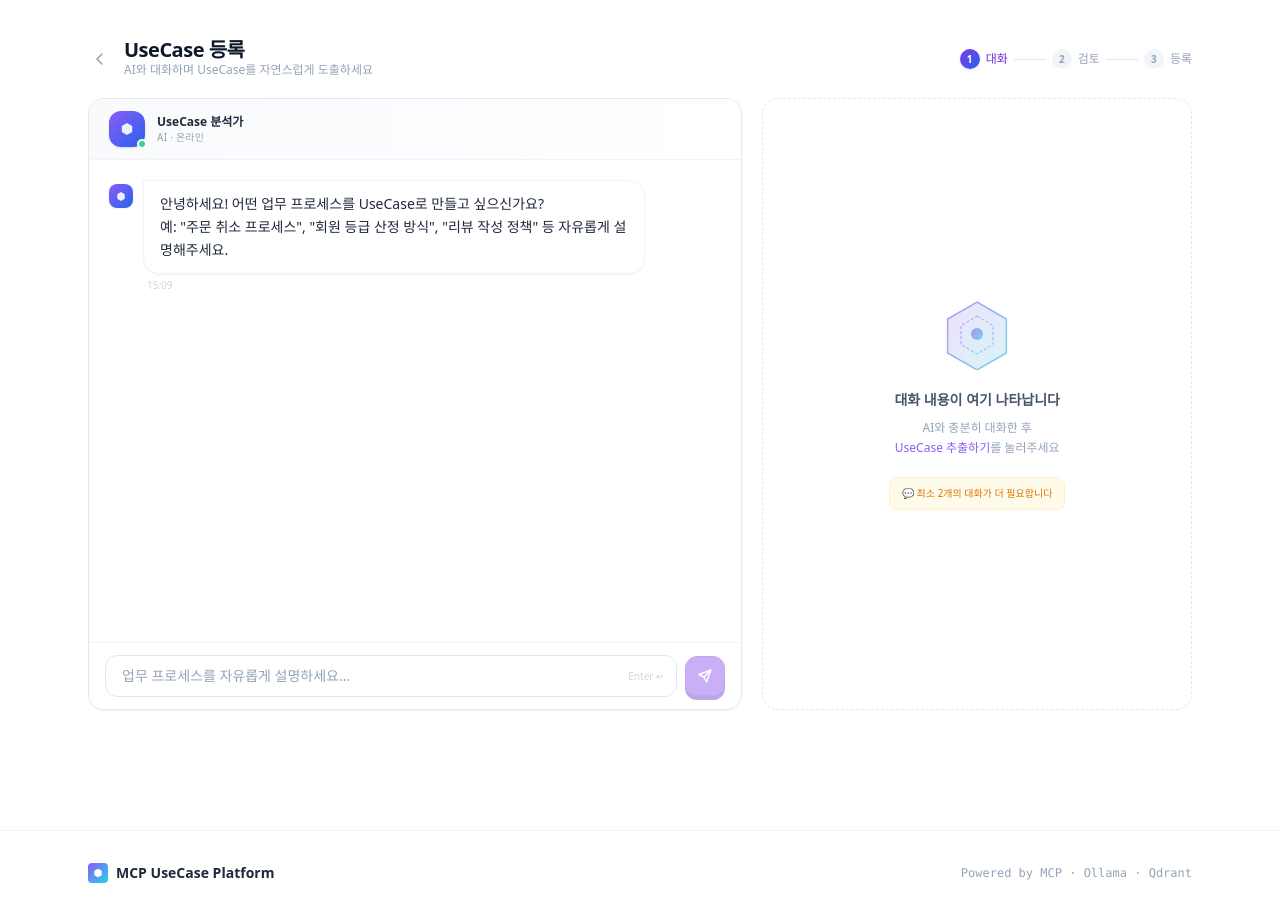
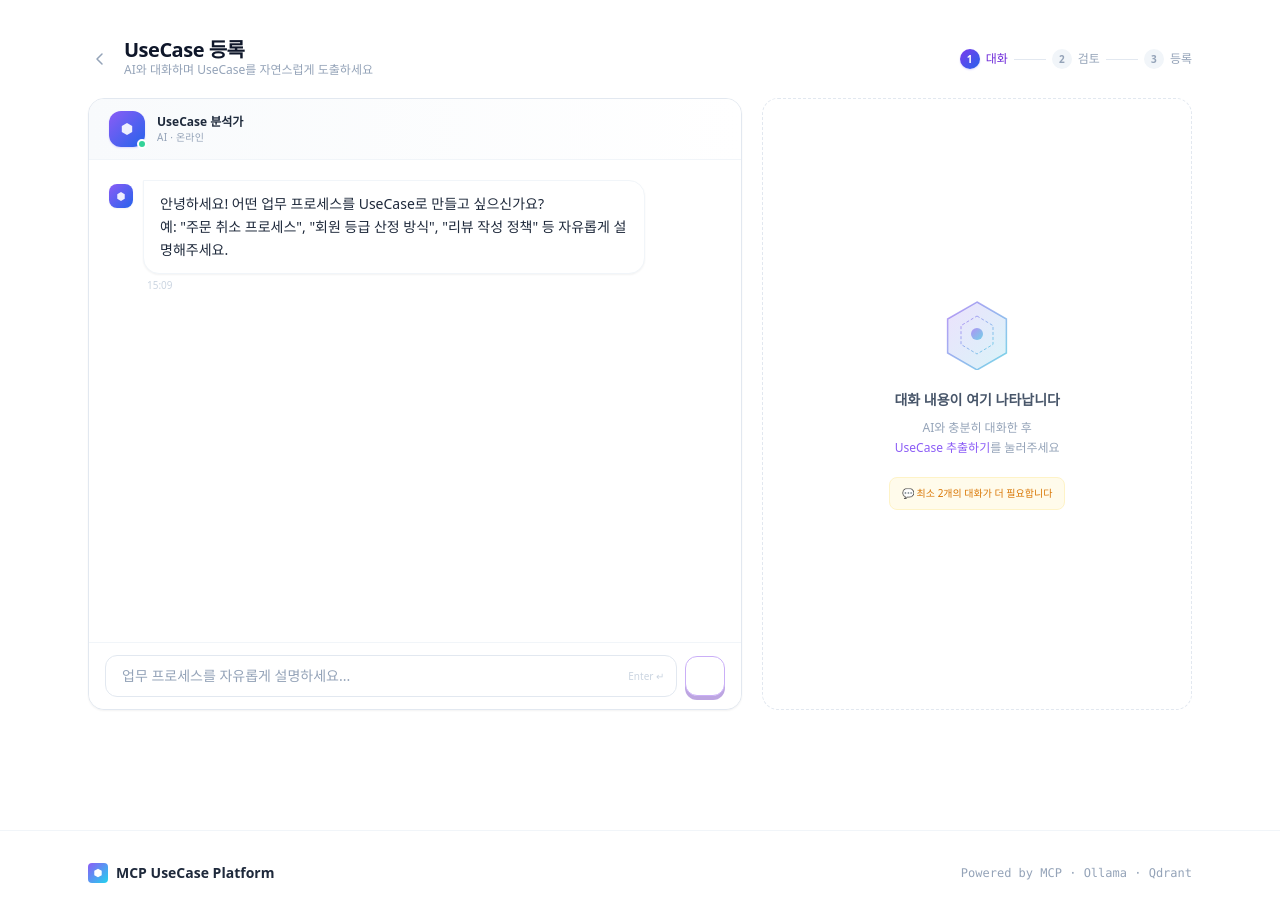
Before and after one commit to woogiekim/mcp-library, a Next.js app in the folder packages/web-app/: page /new in a window 1280 px wide. Built offline with nearby package versions, Linux system fonts and the light colour scheme.

Commit message:
style: btn-fa를 흰색 배경, 바이올렛 텍스트/테두리로 변경
Co-Authored-By: Claude Sonnet 4.6 <noreply@anthropic.com>

```diff
--- a/packages/web-app/src/app/globals.css
+++ b/packages/web-app/src/app/globals.css
@@ -3,8 +3,8 @@
 @tailwind utilities;
 
 :root {
-  --btn-bg:     #7C3AED;
-  --btn-border: #6D28D9;
+  --btn-bg:     #ffffff;
+  --btn-border: #7C3AED;
   --btn-shadow: #5B21B6;
 }
 
@@ -30,7 +30,7 @@ body {
   gap: 0.5rem;
   padding: 0.5rem 1.1rem;
   background-color: var(--btn-bg);
-  color: #ffffff;
+  color: #7C3AED;
   font-weight: 700;
   border-radius: 0.75rem;
   border: 1.5px solid var(--btn-border);
@@ -40,7 +40,7 @@ body {
 }
 
 .btn-fa:hover {
-  background-color: #6D28D9;
+  background-color: #F5F3FF;
   box-shadow: 0 2px 0 0 var(--btn-shadow);
   transform: translateY(2px);
 }
```
